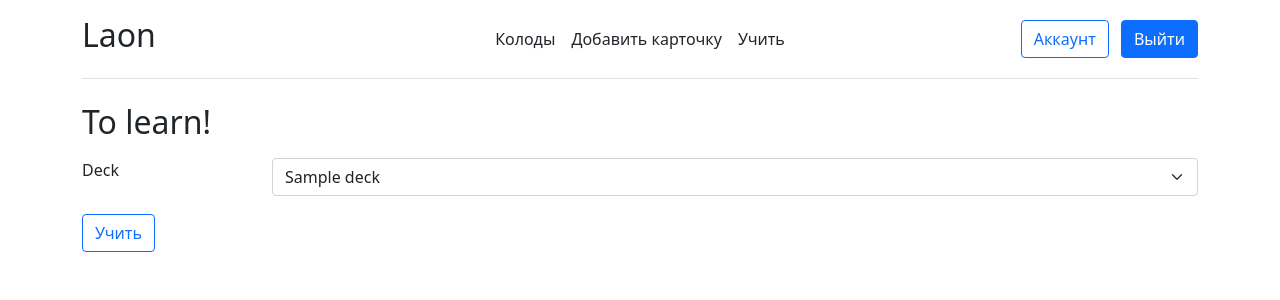
After one commit to ViktorVlasov/laon_app, a Flask app: page /learn in a window 1280 px wide. The commit adds this page. Shown: the top 300 px of the page. Run offline with Flask 2, Linux system fonts and the light colour scheme; a user stored in the database is signed in; tables that the repository leaves empty hold one stand-in row (values such as "Sample post").

Commit message:
add uniq deck and learn page

```diff
--- a/app.py
+++ b/app.py
@@ -122,6 +122,7 @@ def add():
         flash(f'Note for {deck_name} created.', 'success')
         # return render_template("add.html", form=note_form)
 
+    print(User.query.get(user_id).decks)
     user_decks = [deck.deck_name for deck in User.query.get(user_id).decks]
 
     # Способ отобразить колоды
@@ -130,6 +131,20 @@ def add():
 
     return render_template("add.html", form=note_form, user_decks=user_decks)
 
+@app.route("/user/<string:name_deck>", methods=['GET', 'POST'])
+def uniq_deck(name_deck):
+    deck_id = Deck.query.filter_by(deck_name=name_deck).first().id
+    notes = Note.query.filter_by(deck_id=deck_id).all()
+    notes_front = [note.front for note in notes]
+
+    return render_template("uniq_deck.html", notes_front=notes_front, Deck_name=name_deck)
+
+@app.route("/learn", methods=['GET', 'POST'])
+def learn():
+    user_id = int(current_user.get_id())
+    user_decks = [deck.deck_name for deck in User.query.get(user_id).decks]
+
+    return render_template("learn.html", user_decks=user_decks)
 
 @app.route("/logout", methods=['GET'])
 def logout():
--- a/models.py
+++ b/models.py
@@ -11,7 +11,6 @@ class User(UserMixin, db.Model):
     id = db.Column(db.Integer, primary_key=True)
     username = db.Column(db.String(25), unique=True, nullable=False)
     password = db.Column(db.String(), nullable=False)
-    user_decks = db.relationship("User", cascade="all, delete-orphan", backref='decks')
 
 
 class Deck(db.Model):
@@ -21,6 +20,7 @@ class Deck(db.Model):
     id = db.Column(db.Integer, primary_key=True)
     deck_name = db.Column(db.String(25), unique=True, nullable=False)
     user_id = db.Column(db.ForeignKey(User.id))
+    user_decks = db.relationship(User, backref='decks')
     deck_notes = db.relationship("Note", cascade="all, delete-orphan", backref='notes')
 
 
--- a/templates/decks.html
+++ b/templates/decks.html
@@ -12,7 +12,7 @@
         <div class="container-fluid">
             {% for deck in user_decks %}
             <div class="row border-bottom">
-                <div class="col-8 my-auto">{{ deck }}</div>
+                <div class="col-8 my-auto"><a href="user/{{deck}}" class="text-underline-hover">{{ deck }}</a></div>
                 <div class="col-4 my-auto">
                     <div class="dropdown">
                         <div style="float:right;">
--- /dev/null
+++ b/templates/learn.html
@@ -0,0 +1,35 @@
+{% from 'field-macro.html' import displayField %}
+{% from 'nav-macro.html' import displayNav %}
+{% extends "prelogin-layout.html" %}
+
+{% block title %}Decks {% endblock %}
+
+{% block content %}
+    {{ displayNav() }}
+    <div class="container justify-content-md-center">
+        <h2>To learn!</h2>
+
+        <form class="mt-3 justify-content-md-left" action="{{ url_for('learn') }}", method="POST">
+
+            <div class="row mt-3">
+                <div class="col-2 themed-grid-col">
+                    <p>Deck</p>
+                </div>
+                <div class="col-10 themed-grid-col">
+                    <select name="deck_name" class="form-select" aria-label="Default select example">
+                        {% for deck in user_decks %}
+                            <option value={{deck}}>{{deck}}</option>
+                        {% endfor %}
+                    </select>
+                </div>
+            </div>
+
+            <div class="col-4 mt-3 themed-grid-col">
+                <div class="form-group">
+                    <input type="submit" value="Учить" class="btn btn-outline-primary">
+                </div>
+            </div>
+        </form>
+    </div>
+
+{% endblock %}
--- a/templates/nav-macro.html
+++ b/templates/nav-macro.html
@@ -8,7 +8,7 @@
                 <ul class="nav col-12 col-md-auto mb-2 justify-content-center mb-md-0">
                     <li><a href={{url_for('decks')}} class="nav-link px-2 link-dark">Колоды</a></li>
                     <li><a href={{url_for('add')}} class="nav-link px-2 link-dark">Добавить карточку</a></li>
-                    <li><a href="#" class="nav-link px-2 link-dark">Учить</a></li>
+                    <li><a href={{url_for('learn')}} class="nav-link px-2 link-dark">Учить</a></li>
                 </ul>
 
                 <div class="col-md-3 text-end">
```
Also changed, not shown: templates/uniq_deck.html (added, +36 -0 lines).
